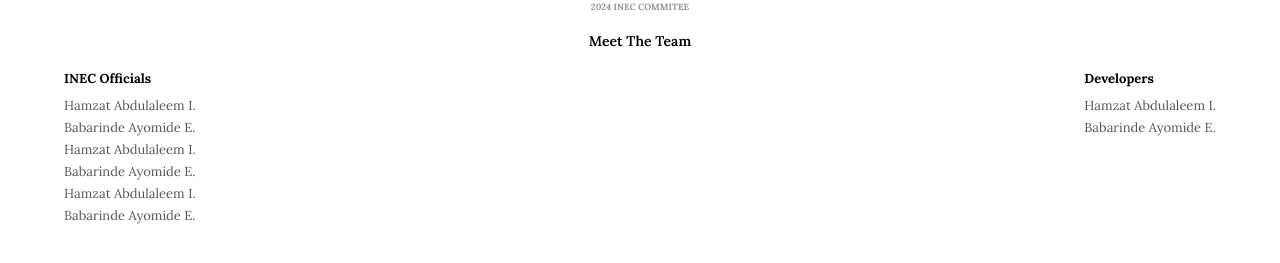
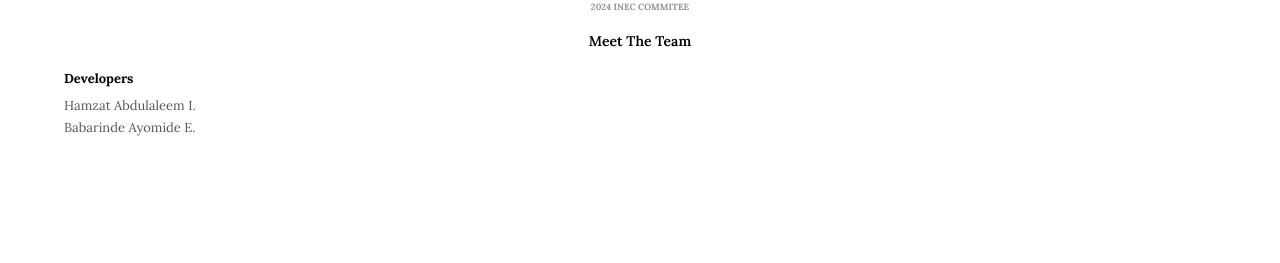
Before and after one commit to cybertrone1/Nacostpi-E-Vote, a React (Vite) app: page / in a window 1280 px wide. Shown: the part 483-746 px from the top of the page. Built offline with nearby package versions, Linux system fonts and the light colour scheme; no server answers.

Commit message:
fix: remove inec details from footerComponent

```diff
--- a/src/FooterComponent.jsx
+++ b/src/FooterComponent.jsx
@@ -5,18 +5,6 @@ const FooterComponent = () => {
 
             <h4>Meet the team</h4>
             <section>
-                <div>
-                    <h5>INEC Officials</h5>
-                    <ul>
-                        <li>hamzat abdulaleem i.</li>
-                        <li>babarinde ayomide e.</li>
-                        <li>hamzat abdulaleem i.</li>
-                        <li>babarinde ayomide e.</li>
-                        <li>hamzat abdulaleem i.</li>
-                        <li>babarinde ayomide e.</li>
-                    </ul>
-                </div>
-
                 <div>
                     <h5>developers</h5>
                     <ul>
```
